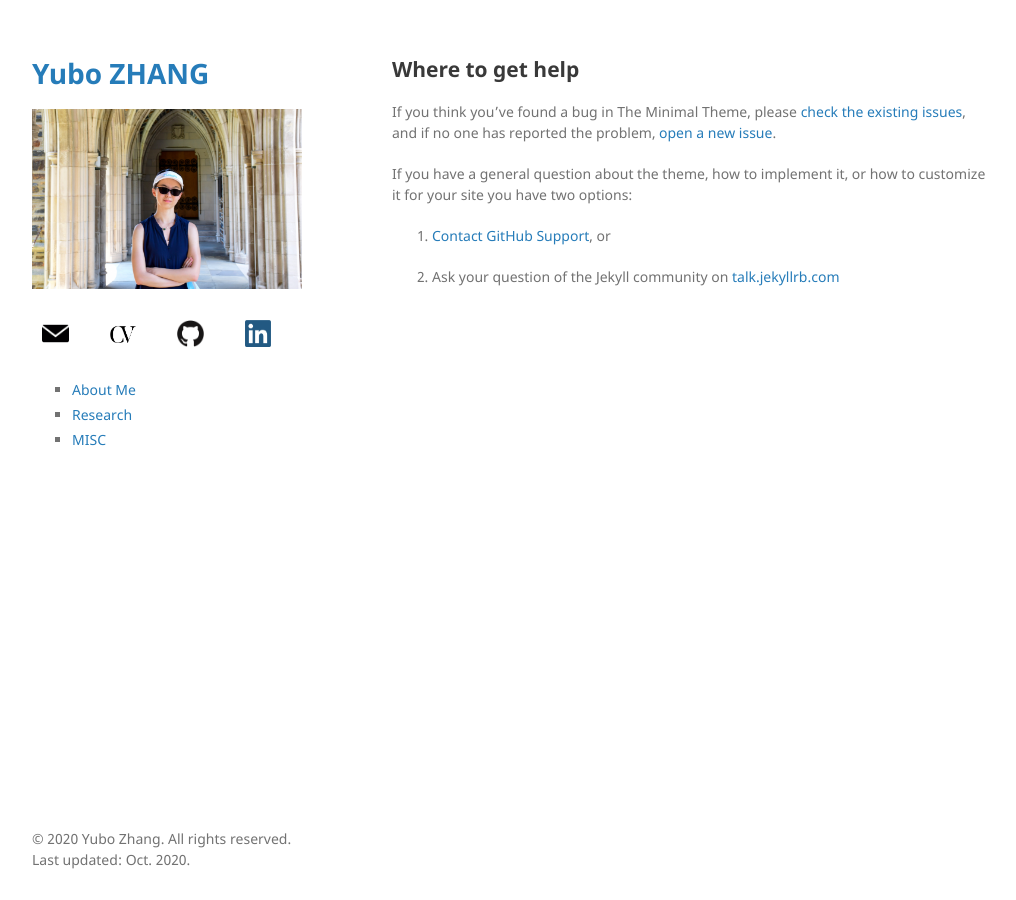
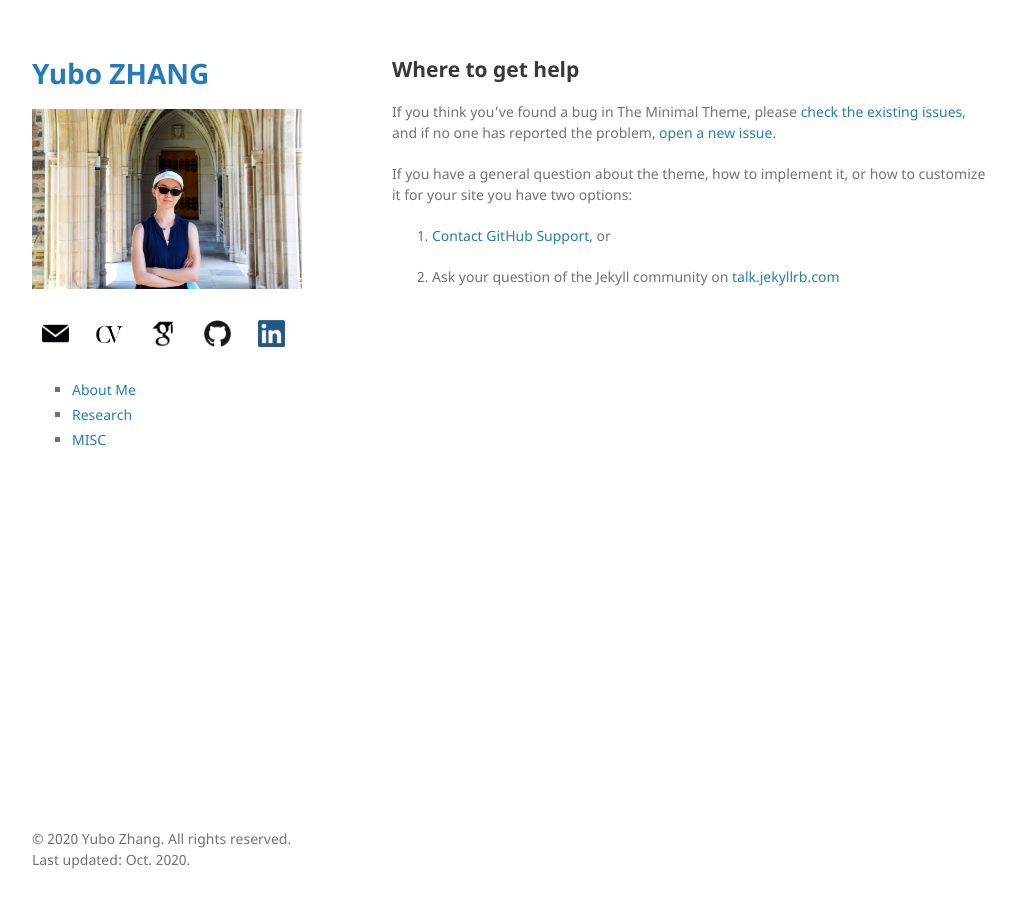
Before and after one commit to zhangybzbo/zhangybzbo.github.io, a Jekyll site: the page built from docs/SUPPORT.md, in a window 1280 px wide. Shown: the whole page, without its empty margins (128-1144 px from the left). Built offline with Jekyll 4.4.1, drawn with Linux system fonts in a browser that asks for light colours; our own code applies the rules of GitHub Pages for plain Markdown files.

Commit message:
add scholar

```diff
--- a/_layouts/default.html
+++ b/_layouts/default.html
@@ -38,6 +38,7 @@
             <tr>
                <td><a href = "mailto: zhangyb@cs.unc.edu"><img src="/assets/img/email.png" /></a></td>
                <td><a href="/assets/img/Yubo_CV_202010.pdf"><img src="/assets/img/resume.png" /></a></td>
+               <td><a href="https://scholar.google.com/citations?user=QTTsEsgAAAAJ/"><img src="/assets/img/gscholar.png" /></a></td>
                <td><a href="https://github.com/zhangybzbo"><img src="/assets/img/github.png" /></a></td>
                <td><a href="https://www.linkedin.com/in/yubo-zhang-94385516b/"><img src="/assets/img/linkdIn.png" /></a></td>
             </tr>
--- a/misc.html
+++ b/misc.html
@@ -38,6 +38,7 @@
             <tr>
                <td><a href = "mailto: zhangyb@cs.unc.edu"><img src="/assets/img/email.png" /></a></td>
                <td><a href="/assets/img/Yubo_CV_202010.pdf"><img src="/assets/img/resume.png" /></a></td>
+               <td><a href="https://scholar.google.com/citations?user=QTTsEsgAAAAJ/"><img src="/assets/img/gscholar.png" /></a></td>
                <td><a href="https://github.com/zhangybzbo"><img src="/assets/img/github.png" /></a></td>
                <td><a href="https://www.linkedin.com/in/yubo-zhang-94385516b/"><img src="/assets/img/linkdIn.png" /></a></td>
             </tr>
```
Also changed, not shown: assets/img/gscholar.png (added).
